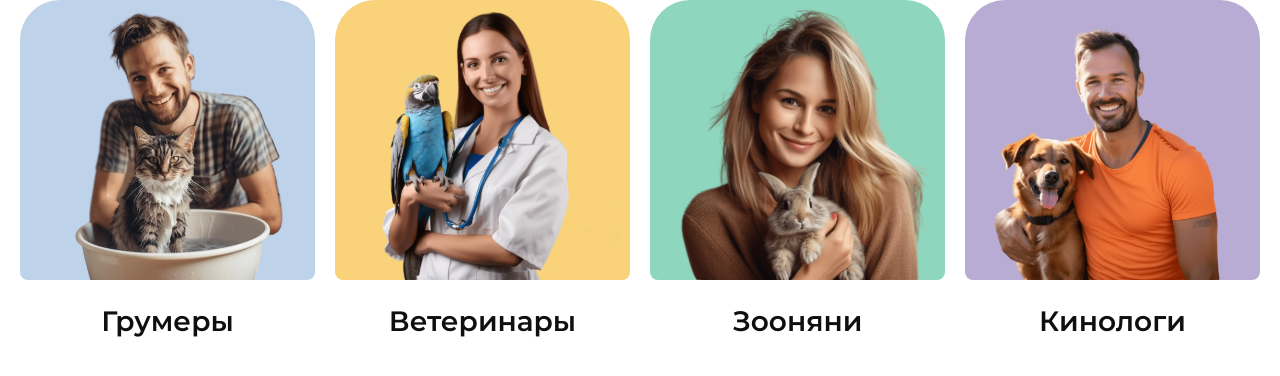
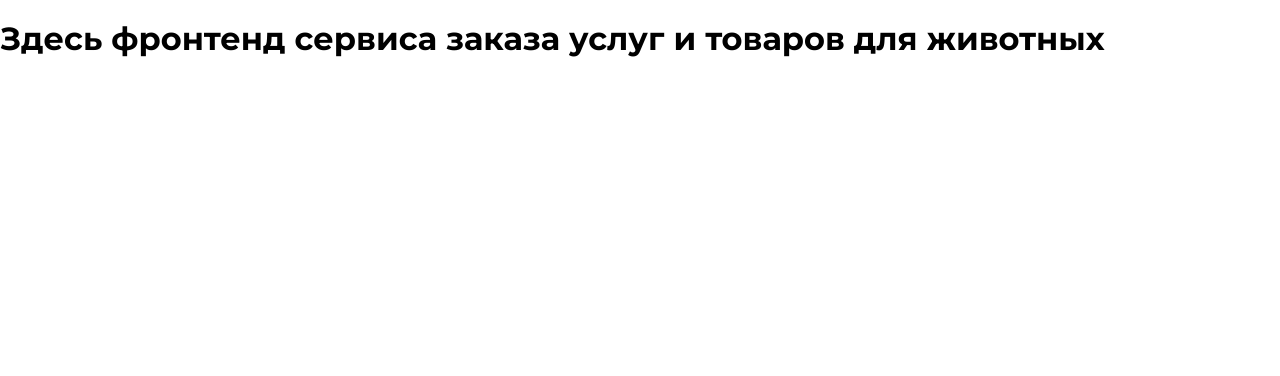
Before and after one commit to veterinary-salons/frontend, a React (Create React App) app: page / in a window 1280 px wide. Shown: the top 376 px of the page. Built offline with nearby package versions, Linux system fonts and the light colour scheme.

Commit message:
fix: исправлен root

```diff
--- a/src/routes/root/index.jsx
+++ b/src/routes/root/index.jsx
@@ -1,8 +1,5 @@
-import SpecialistCardList from "../../modules/main-page/cardList/SpecialistCardList";
-
 function Root() {
-  // return <h1>Здесь фронтенд сервиса заказа услуг и товаров для животных</h1>;
-  return (<SpecialistCardList />)
+  return <h1>Здесь фронтенд сервиса заказа услуг и товаров для животных</h1>;
 }
 
 export default Root;
```
